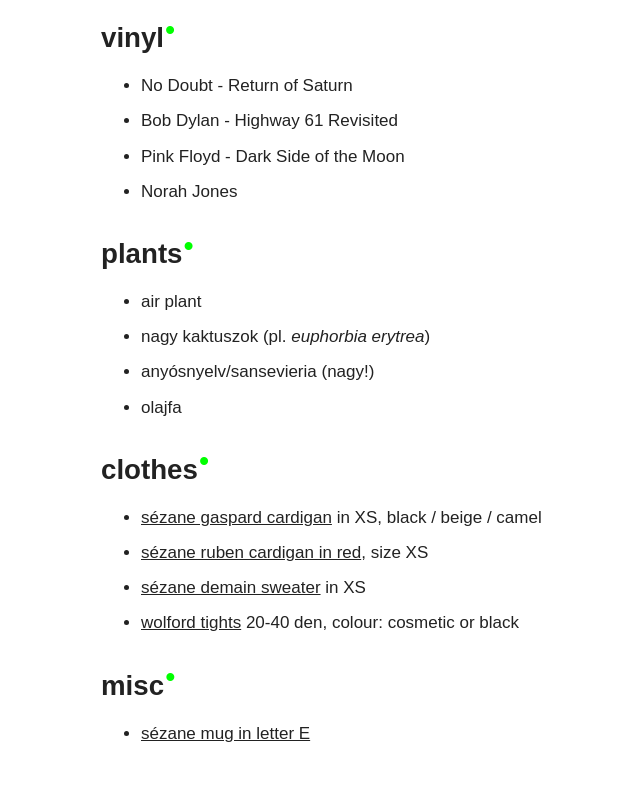
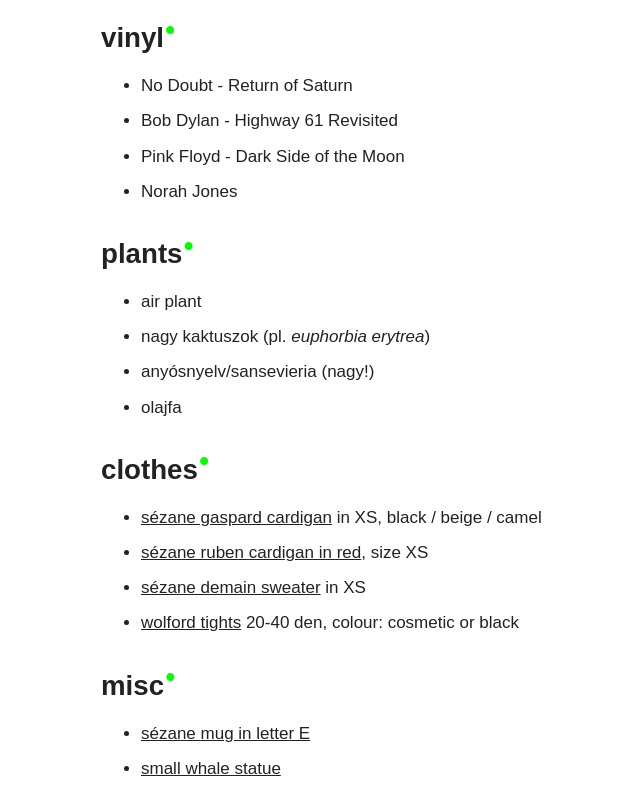
Before and after one commit to eszterkv/eszter.space, an Eleventy site: page wishlist.md in a window 1280 px wide. Shown: the part 379-1179 px from the top of the page, without its empty margins (199-839 px from the left). Before the commit the page ends 1144 px from the top, so only its background shows below. Built offline with nearby package versions, Linux system fonts and the light colour scheme; Eleventy itself is replaced by a stand-in of ours; files that its build step writes are made by us from their sources; a script that the page names is missing; a web font is replaced by a local one; what uslug would draw is missing.

Commit message:
Update wishlist.md

```diff
--- a/wishlist.md
+++ b/wishlist.md
@@ -33,3 +33,4 @@
 
 ## misc
 - [sézane mug in letter E](https://www.sezane.com/eu/product/sezane-maison-appolline-mug/letter-e#size-tu)
+- [small whale statue](https://prezentbudapest.hu/products/balna-szobor)
```
